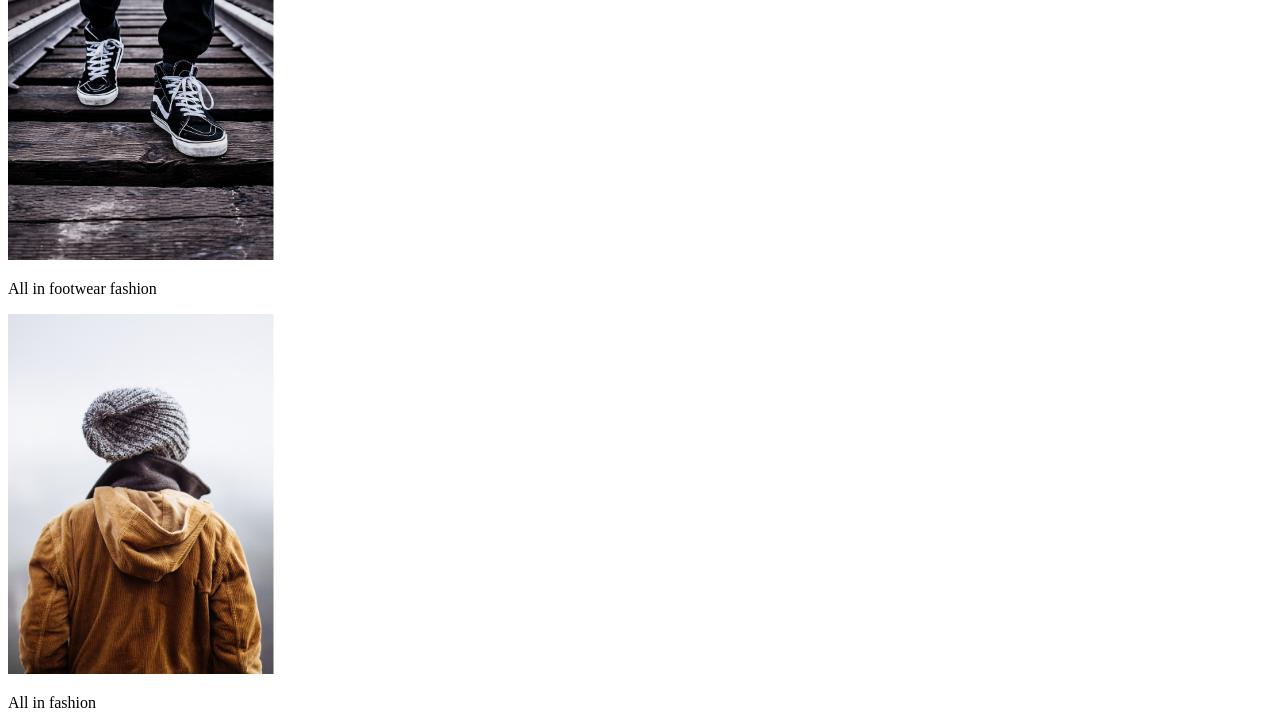
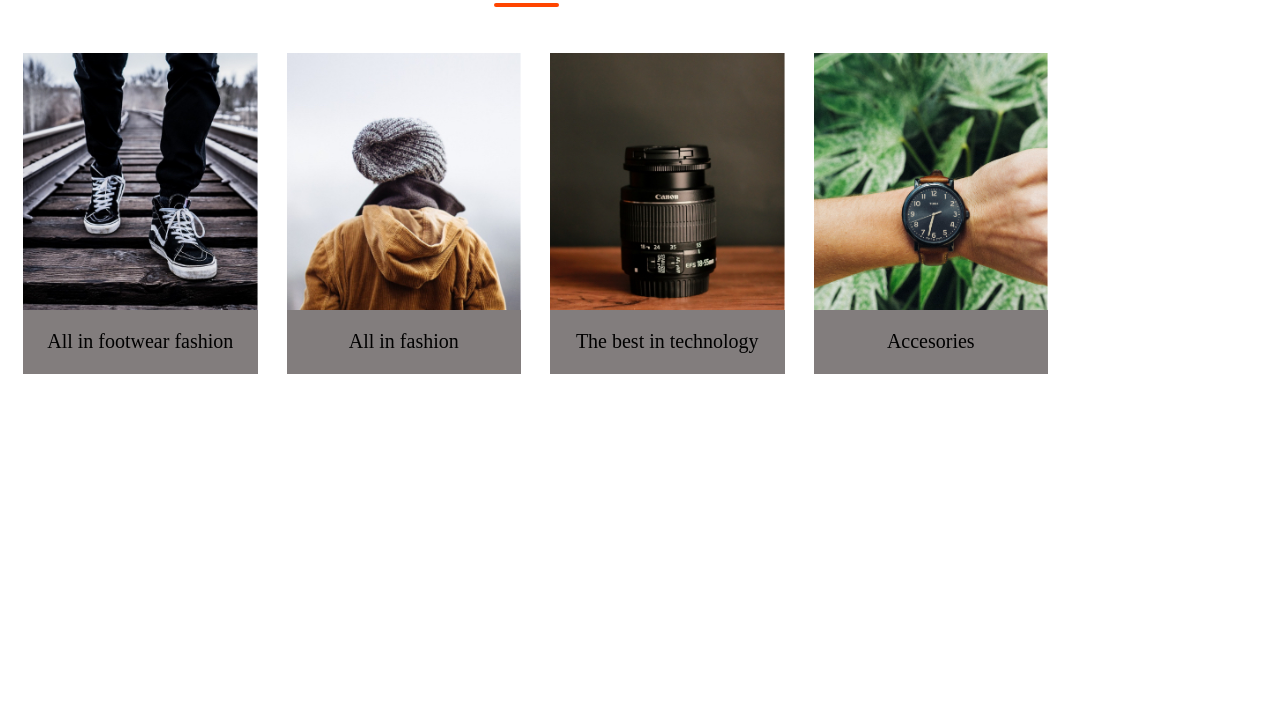
Before and after one commit to TaiVo1905/HomeMaster, a plain HTML site: page index.html in a window 1280 px wide. Shown: the part 126-851 px from the top of the page. After the commit the page ends 800 px from the top, so only its background shows below. Drawn offline with Linux system fonts and the light colour scheme.

Commit message:
category finished

```diff
--- a/index.html
+++ b/index.html
@@ -4,7 +4,7 @@
     <meta charset="UTF-8">
     <meta name="viewport" content="width=device-width, initial-scale=1.0">
     <title>Document</title>
-    <link rel="stylesheet" href="category.css">
+    <link rel="stylesheet" href="index.css">
 </head>
 <body>
     <div class="category">
```
